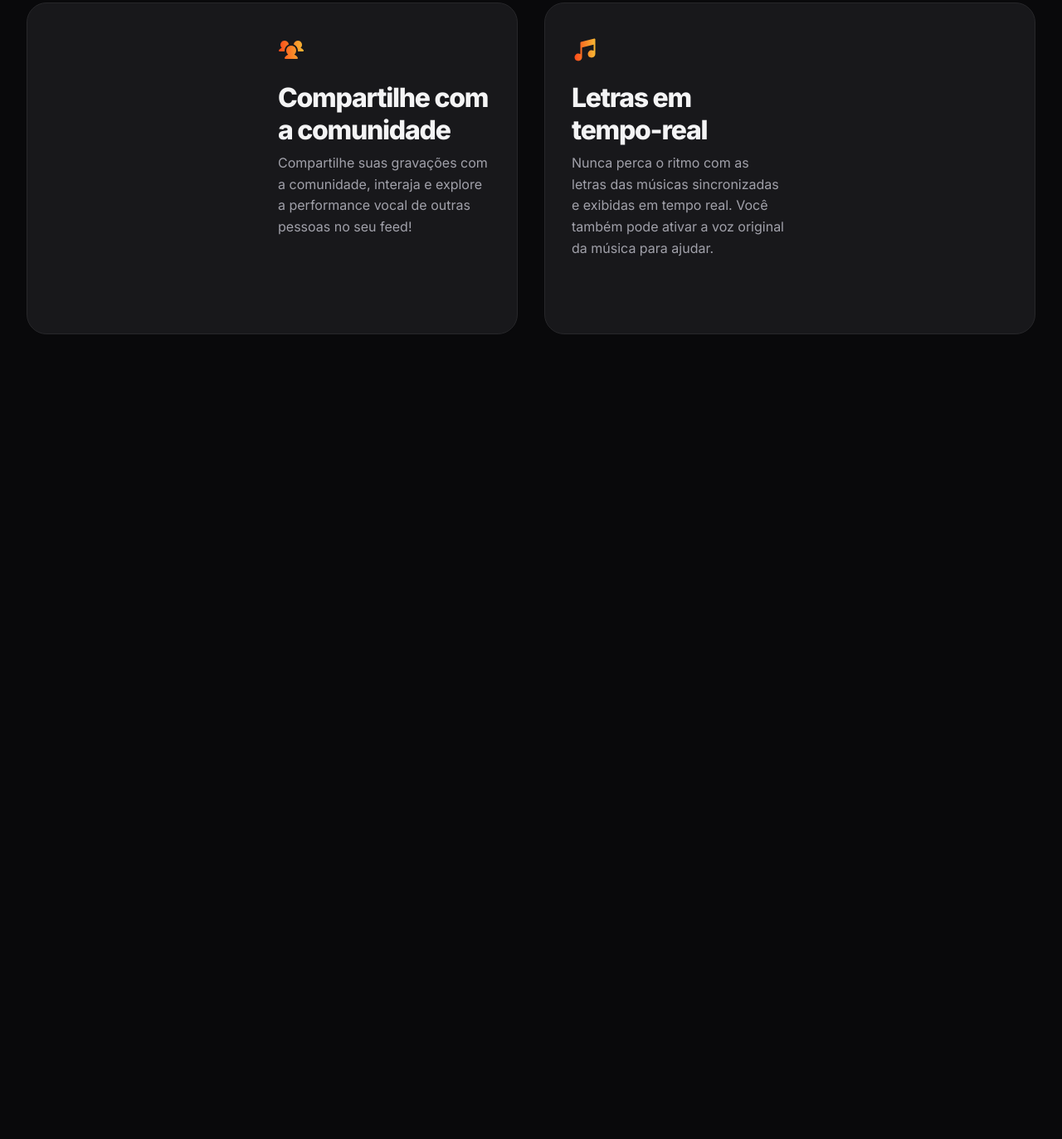
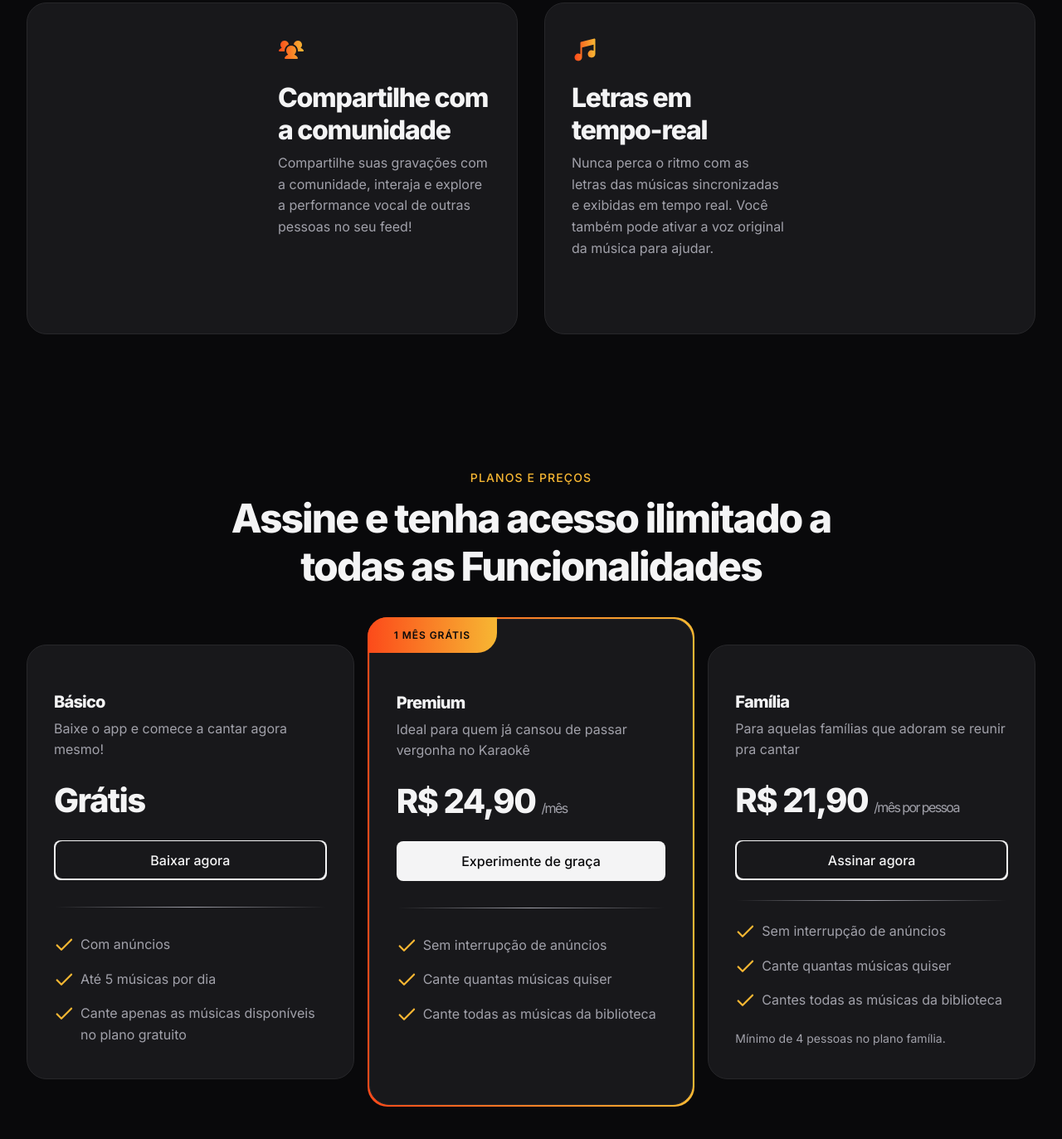
Before and after one commit to gabrielcipolini/projeto-zingen-karaoke, a plain HTML site: page index.html in a window 1280 px wide. Shown: the part 2094-3467 px from the top of the page at 83% size. Before the commit the page ends 2577 px from the top, so only its background shows below. Drawn offline with Linux system fonts and the light colour scheme.

Commit message:
section pricing

```diff
--- a/index.html
+++ b/index.html
@@ -139,6 +139,72 @@
 
           <img src="assets/images/tela 3.png" alt="" class="desktop-only" />
         </div>
+      </div>
+    </section>
+
+    <section id="pricing">
+      <div class="container py-xl">
+        <header>
+          <strong>Planos e preços</strong>
+          <h2>Assine e tenha acesso ilimitado a todas as Funcionalidades</h2>
+        </header>
+
+        <div class="cards even-columns items-center">
+          <div class="card py-lg px-lg">
+            <h3>Básico</h3>
+            <p>Baixe o app e comece a cantar agora mesmo!</p>
+            <zin-pricing>Grátis</zin-pricing>
+            <a
+              href="#download"
+              aria-label="Baixar agora"
+              class="btn btn-md"
+            ></a>
+            <div class="separator"></div>
+            <ul role="list" class="grid gap-16">
+              <li>Com anúncios</li>
+
+              <li>Até 5 músicas por dia</li>
+
+              <li>Cante apenas as músicas disponíveis no plano gratuito</li>
+            </ul>
+          </div>
+
+          <div class="premium">
+            <div class="card py-lg px-lg">
+              <span>1 mês grátis</span>
+              <h3>Premium</h3>
+              <p>Ideal para quem já cansou de passar vergonha no Karaokê</p>
+              <zin-pricing>R$ 24,90 <small>/mês</small></zin-pricing>
+              <a href="#" class="btn btn-md">Experimente de graça</a>
+              <div class="separator"></div>
+              <ul role="list" class="grid gap-16">
+                <li>Sem interrupção de anúncios</li>
+
+                <li>Cante quantas músicas quiser</li>
+
+                <li>Cante todas as músicas da biblioteca</li>
+              </ul>
+            </div>
+          </div>
+
+          <div class="card py-lg px-lg">
+            <h3>Família</h3>
+            <p>Para aquelas famílias que adoram se reunir pra cantar</p>
+            <zin-pricing
+              >R$ 21,90
+              <small>/mês por pessoa</small>
+            </zin-pricing>
+            <a href="#" aria-label="Assinar agora" class="btn btn-md"></a>
+            <div class="separator"></div>
+            <ul role="list" class="grid gap-16">
+              <li>Sem interrupção de anúncios</li>
+
+              <li>Cante quantas músicas quiser</li>
+
+              <li>Cantes todas as músicas da biblioteca</li>
+            </ul>
+            <small>Mínimo de 4 pessoas no plano família.</small>
+          </div>
         </div>
       </div>
     </section>
--- a/styles/features.css
+++ b/styles/features.css
@@ -1,4 +1,3 @@
-#features {
 .cards {
   .card {
     background-color: var(--surface-color);
@@ -7,7 +6,6 @@
 
     & h3 {
       margin-block: 1.6rem 0.8rem;
-      }
     }
   }
 }
--- a/styles/global.css
+++ b/styles/global.css
@@ -55,10 +55,12 @@
 html,
 body {
   color: var(--text-color-primary);
-  font-family: var(--ff-inter);
+  font: var(--fw-base) var(--fs-base) / 160% var(--ff-inter);
+
+  /* font-family: var(--ff-inter);
   font-size: var(--fs-base);
   font-weight: var(--fw-base);
-  line-height: 160%;
+  line-height: 160%; */
 }
 
 body {
@@ -102,6 +104,10 @@ a {
   }
 }
 
+ul[role="list"] {
+  list-style-type: none;
+}
+
 img {
   display: inline-block;
   max-width: 100%;
--- a/styles/index.css
+++ b/styles/index.css
@@ -7,3 +7,4 @@
 @import url(hero.css);
 @import url(about.css);
 @import url(features.css);
+@import url(pricing.css);
--- /dev/null
+++ b/styles/pricing.css
@@ -0,0 +1,117 @@
+#pricing {
+  --fs-price: 3.2rem;
+
+  & header {
+    text-align: center;
+  }
+
+  & .cards {
+    margin-top: 3.2rem;
+
+    & h3 {
+      font-size: 2rem;
+    }
+
+    & p {
+      margin-top: 0.4rem;
+    }
+  }
+
+  & zin-pricing {
+    display: block;
+    font: var(--fw-bold) var(--fs-price) / 120% var(--ff-inter);
+    letter-spacing: -0.04em;
+    padding-block: 2.4rem;
+  }
+
+  & small {
+    color: var(--text-color-secondary);
+    font: var(--fw-base) var(--fs-base) / 125% var(--ff-inter);
+  }
+
+  & .btn {
+    width: 100%;
+  }
+
+  & .separator {
+    height: 1px;
+    margin-block: 3.2rem;
+    background: radial-gradient(
+      var(--text-color-secondary),
+      var(--surface-color) 70%
+    );
+  }
+
+  & ul {
+    & li {
+      background: url(../assets/icons/check.svg) no-repeat;
+      color: var(--text-color-secondary);
+      padding-left: 3.2rem;
+    }
+
+    & + small {
+      display: block;
+      margin-top: 2.4rem;
+      font-size: var(--fs-sm);
+    }
+  }
+
+  & .premium {
+    position: relative;
+    padding: 0.2rem;
+
+    &::before {
+      content: "";
+      background: linear-gradient(
+        90deg,
+        var(--brand-secondary) 0%,
+        var(--brand-primary) 100%
+      );
+      border-radius: 2.4rem;
+      inset: 0;
+      position: absolute;
+      z-index: -1;
+    }
+
+    & .card {
+      padding-top: 7.2rem;
+
+      & > span {
+        position: absolute;
+        top: 0;
+        left: 0;
+
+        background: linear-gradient(
+          90deg,
+          var(--brand-secondary) 0%,
+          var(--brand-primary) 100%
+        );
+        border-radius: 2.4rem 0 2.4rem 0;
+        color: var(--bg-color);
+        font: 600 1.2rem/1.6 var(--ff-inter);
+        letter-spacing: 0.08em;
+        text-transform: uppercase;
+        padding: 1.2rem 3.2rem;
+      }
+    }
+  }
+}
+
+@media (width >= 1280px) {
+  #pricing {
+    --fs-price: 4rem;
+
+    & header {
+      max-width: 80rem;
+      margin-inline: auto;
+    }
+
+    & .premium .card {
+      padding-bottom: 9.6rem;
+    }
+
+    & .card:nth-child(3) .separator {
+      margin-block: 2.4rem;
+    }
+  }
+}
--- a/styles/utility.css
+++ b/styles/utility.css
@@ -27,6 +27,10 @@
 
 .justify-center {
   justify-content: center;
+}
+
+.gap-8 {
+  gap: .8rem;
 }
 
 .gap-16 {
```
Also changed, not shown: assets/icons/check.svg (added). Lines whose indentation alone changed are shown as unchanged.
